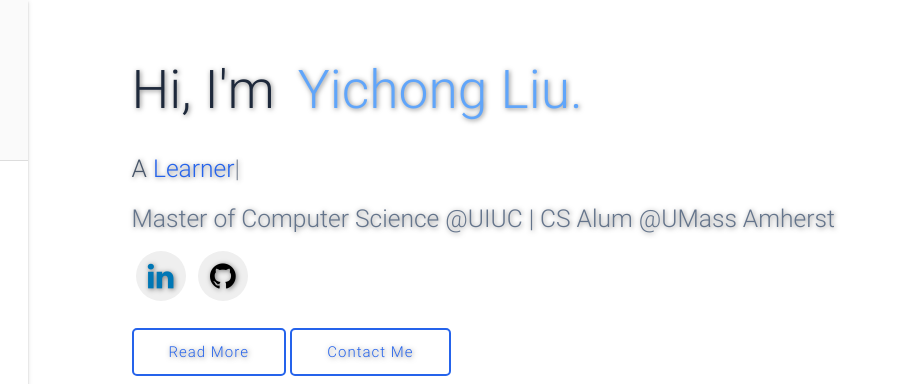
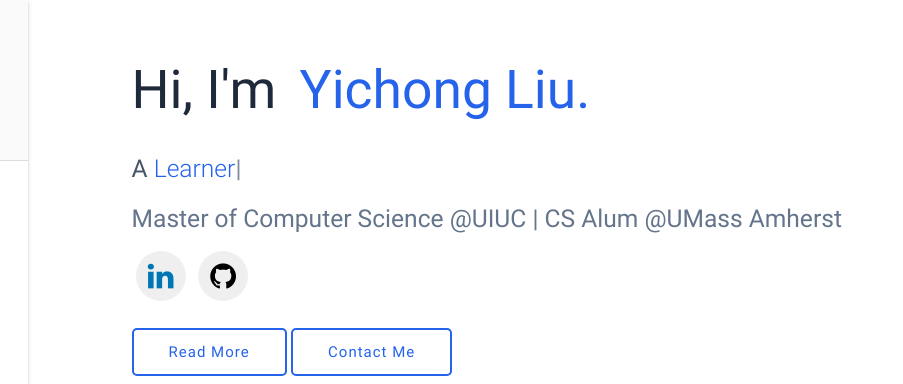
Before and after one commit to YiChong-Liu/yichong-liu.github.io, a plain HTML site: page index.html in a window 1280 px wide. Shown: the top 384 px of the page, 162-1065 px from the left. Drawn offline with nearby package versions, Linux system fonts and the light colour scheme.

Commit message:
fix more UI

```diff
--- a/assets/css/style.css
+++ b/assets/css/style.css
@@ -198,7 +198,7 @@ nav i {
 /* main */
 
 /* main {
-  background: url(../../assets/img/bg.png) repeat;
+  background: #ffffff;
   padding-left: 190px;
 } */
 
@@ -323,13 +323,13 @@ h3 {
 } */
 
 #intro.section {
-  background: #ffffff;
+  background: #ffffff !important;
   position: relative;
 }
 
 #intro.section .container {
-  color: white;
-  font-weight: 200;
+  color: #1e293b;
+  font-weight: 400;
   left: 0;
   position: absolute;
   top: 0;
@@ -343,11 +343,9 @@ h3 {
 } */
 
 #intro.section .container *:not(span) {
-  font-weight: 300;
-  /* font-weight: 400; */
+  font-weight: 400;
   line-height: 150%;
-  /* padding: 0 0px; */
-  text-shadow: 1px 1px 5px rgba(0, 0, 0, 0.5);
+  text-shadow: none !important;
 }
 
 #intro.section .underline {
@@ -564,7 +562,14 @@ small {
 /* .teal */
 
 .teal {
-  background: linear-gradient(135deg, #1D4ED8 0%, #2563EB 100%) !important; /* Tech blue gradient */
+  background: linear-gradient(135deg, #1D4ED8 0%, #2563EB 100%) !important; /* Only for section title bars */
+}
+
+/* Hero section override: no background on teal spans */
+#intro.section .teal {
+  background: transparent !important;
+  color: #2563EB !important;
+  padding: 0 10px;
 }
 
 
```
